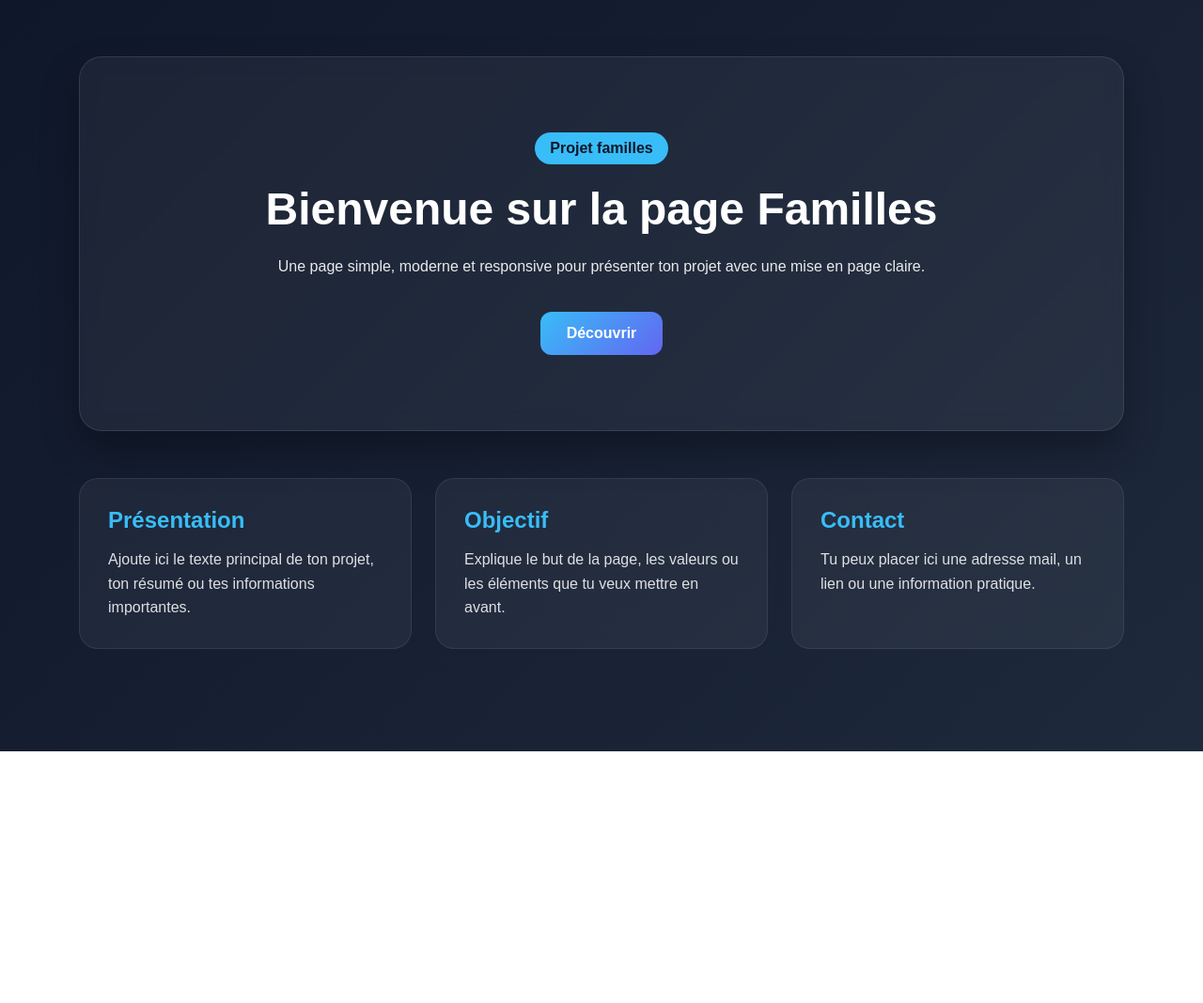
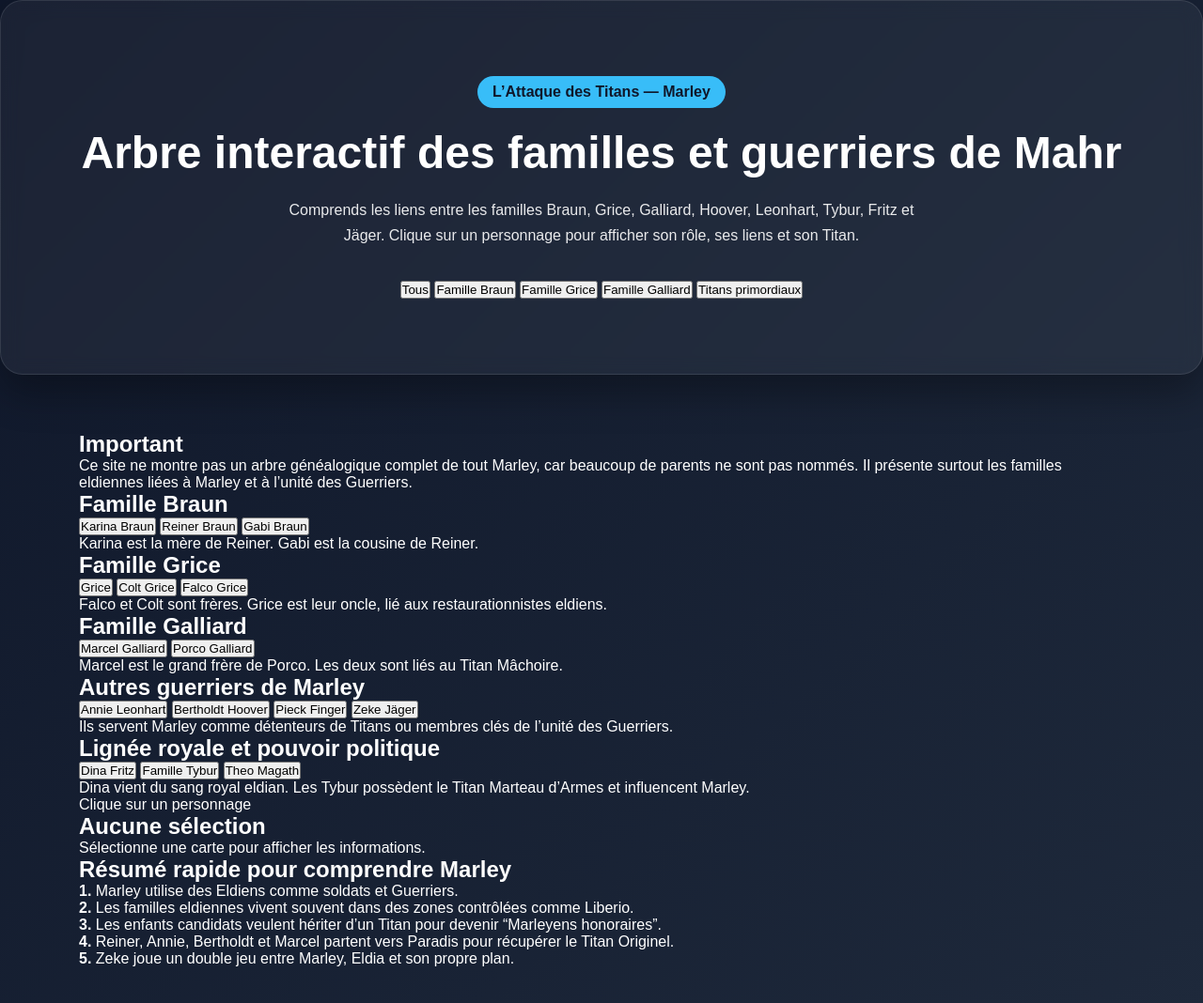
Before and after one commit to PRAFUL33290/familles, a plain HTML site: page index.html in a window 1280 px wide. Shown: the whole page at 94% size. Before the commit the page ends 800 px from the top, so only its background shows below. Drawn offline with Linux system fonts and the light colour scheme.

Commit message:
Création arbre interactif Marley Attack on Titan

```diff
--- a/index.html
+++ b/index.html
@@ -3,36 +3,108 @@
 <head>
   <meta charset="UTF-8" />
   <meta name="viewport" content="width=device-width, initial-scale=1.0" />
-  <title>Familles</title>
+  <title>Arbre de Marley — Attaque des Titans</title>
   <link rel="stylesheet" href="style.css" />
 </head>
 <body>
+  <header class="hero">
+    <div class="hero-content">
+      <p class="badge">L’Attaque des Titans — Marley</p>
+      <h1>Arbre interactif des familles et guerriers de Mahr</h1>
+      <p class="intro">
+        Comprends les liens entre les familles Braun, Grice, Galliard, Hoover, Leonhart, Tybur, Fritz et Jäger.
+        Clique sur un personnage pour afficher son rôle, ses liens et son Titan.
+      </p>
+      <div class="actions">
+        <button class="filter active" data-filter="all">Tous</button>
+        <button class="filter" data-filter="braun">Famille Braun</button>
+        <button class="filter" data-filter="grice">Famille Grice</button>
+        <button class="filter" data-filter="galliard">Famille Galliard</button>
+        <button class="filter" data-filter="titan">Titans primordiaux</button>
+      </div>
+    </div>
+  </header>
+
   <main class="page">
-    <section class="hero">
-      <p class="badge">Projet familles</p>
-      <h1>Bienvenue sur la page Familles</h1>
-      <p class="intro">
-        Une page simple, moderne et responsive pour présenter ton projet avec une mise en page claire.
+    <section class="notice">
+      <h2>Important</h2>
+      <p>
+        Ce site ne montre pas un arbre généalogique complet de tout Marley, car beaucoup de parents ne sont pas nommés.
+        Il présente surtout les familles eldiennes liées à Marley et à l’unité des Guerriers.
       </p>
-      <a class="button" href="#contenu">Découvrir</a>
     </section>
 
-    <section id="contenu" class="cards">
-      <article class="card">
-        <h2>Présentation</h2>
-        <p>Ajoute ici le texte principal de ton projet, ton résumé ou tes informations importantes.</p>
-      </article>
+    <section class="tree" aria-label="Arbre généalogique interactif">
+      <div class="family-block" data-group="braun">
+        <h2>Famille Braun</h2>
+        <div class="nodes">
+          <button class="person" data-id="karina" data-tags="braun">Karina Braun</button>
+          <button class="person titan" data-id="reiner" data-tags="braun titan">Reiner Braun</button>
+          <button class="person" data-id="gabi" data-tags="braun">Gabi Braun</button>
+        </div>
+        <p class="relation">Karina est la mère de Reiner. Gabi est la cousine de Reiner.</p>
+      </div>
 
-      <article class="card">
-        <h2>Objectif</h2>
-        <p>Explique le but de la page, les valeurs ou les éléments que tu veux mettre en avant.</p>
-      </article>
+      <div class="family-block" data-group="grice">
+        <h2>Famille Grice</h2>
+        <div class="nodes">
+          <button class="person" data-id="grice" data-tags="grice">Grice</button>
+          <button class="person" data-id="colt" data-tags="grice">Colt Grice</button>
+          <button class="person titan" data-id="falco" data-tags="grice titan">Falco Grice</button>
+        </div>
+        <p class="relation">Falco et Colt sont frères. Grice est leur oncle, lié aux restaurationnistes eldiens.</p>
+      </div>
 
-      <article class="card">
-        <h2>Contact</h2>
-        <p>Tu peux placer ici une adresse mail, un lien ou une information pratique.</p>
-      </article>
+      <div class="family-block" data-group="galliard">
+        <h2>Famille Galliard</h2>
+        <div class="nodes">
+          <button class="person titan" data-id="marcel" data-tags="galliard titan">Marcel Galliard</button>
+          <button class="person titan" data-id="porco" data-tags="galliard titan">Porco Galliard</button>
+        </div>
+        <p class="relation">Marcel est le grand frère de Porco. Les deux sont liés au Titan Mâchoire.</p>
+      </div>
+
+      <div class="family-block" data-group="warriors">
+        <h2>Autres guerriers de Marley</h2>
+        <div class="nodes">
+          <button class="person titan" data-id="annie" data-tags="titan">Annie Leonhart</button>
+          <button class="person titan" data-id="bertholdt" data-tags="titan">Bertholdt Hoover</button>
+          <button class="person titan" data-id="pieck" data-tags="titan">Pieck Finger</button>
+          <button class="person titan" data-id="zeke" data-tags="titan">Zeke Jäger</button>
+        </div>
+        <p class="relation">Ils servent Marley comme détenteurs de Titans ou membres clés de l’unité des Guerriers.</p>
+      </div>
+
+      <div class="family-block" data-group="royal">
+        <h2>Lignée royale et pouvoir politique</h2>
+        <div class="nodes">
+          <button class="person titan" data-id="dina" data-tags="titan">Dina Fritz</button>
+          <button class="person titan" data-id="tybur" data-tags="titan">Famille Tybur</button>
+          <button class="person" data-id="magath" data-tags="">Theo Magath</button>
+        </div>
+        <p class="relation">Dina vient du sang royal eldian. Les Tybur possèdent le Titan Marteau d’Armes et influencent Marley.</p>
+      </div>
+    </section>
+
+    <aside class="panel" id="infoPanel">
+      <p class="panel-label">Clique sur un personnage</p>
+      <h2 id="panelName">Aucune sélection</h2>
+      <p id="panelRole">Sélectionne une carte pour afficher les informations.</p>
+      <ul id="panelDetails"></ul>
+    </aside>
+
+    <section class="timeline">
+      <h2>Résumé rapide pour comprendre Marley</h2>
+      <div class="steps">
+        <article><strong>1.</strong> Marley utilise des Eldiens comme soldats et Guerriers.</article>
+        <article><strong>2.</strong> Les familles eldiennes vivent souvent dans des zones contrôlées comme Liberio.</article>
+        <article><strong>3.</strong> Les enfants candidats veulent hériter d’un Titan pour devenir “Marleyens honoraires”.</article>
+        <article><strong>4.</strong> Reiner, Annie, Bertholdt et Marcel partent vers Paradis pour récupérer le Titan Originel.</article>
+        <article><strong>5.</strong> Zeke joue un double jeu entre Marley, Eldia et son propre plan.</article>
+      </div>
     </section>
   </main>
+
+  <script src="script.js"></script>
 </body>
 </html>
```
